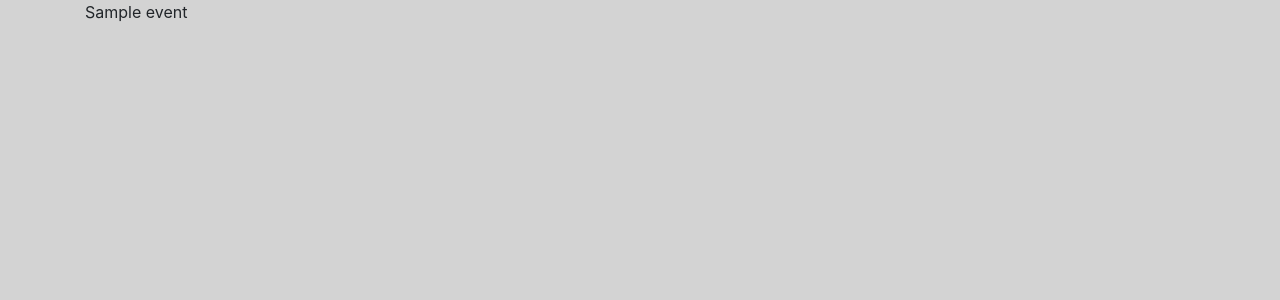
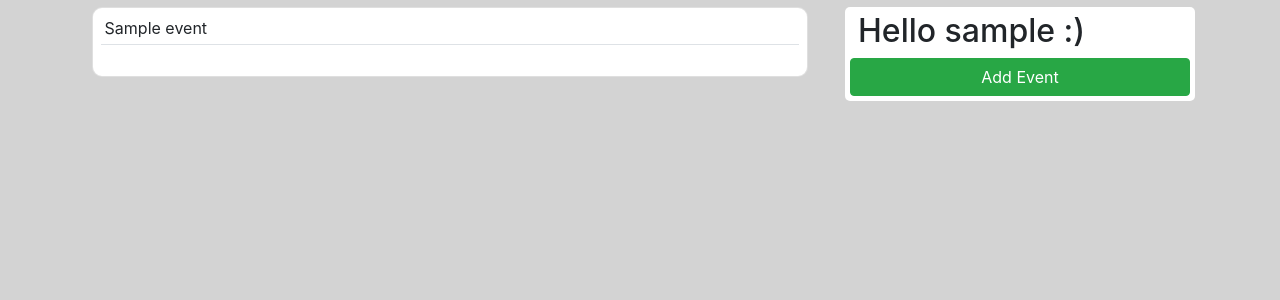
Before and after one commit to kovalski9911/calendar, a Django app: page /events/list/ in a window 1280 px wide. Before the commit the part shown is almost empty. Shown: the top 300 px of the page. Run offline with Django 3.2, Linux system fonts and the light colour scheme; a user stored in the database is signed in; tables that the repository leaves empty hold one stand-in row (values such as "Sample post"); parts of the project's set-up code (start-up, migrations or seed data) failed here and were passed over; some libraries are stand-ins or nearby versions.

Commit message:
style style style

```diff
--- a/events/static/events.css
+++ b/events/static/events.css
@@ -8,3 +8,17 @@
 body {
     background: lightgrey;
 }
+
+.card {
+    padding: 1%;
+    margin: 1%;
+    border-radius: 10px;
+}
+
+.side-bar {
+    background: white;
+    margin-top: 2%;
+    border-radius: 5px;
+    overflow: hidden;
+    padding: 5px;
+}
--- a/events/templates/events/event_list.html
+++ b/events/templates/events/event_list.html
@@ -1,7 +1,28 @@
 {% extends 'base/base.html' %}
 
 {% block content %}
-    {% for object in object_list %}
-        {{ object }}
-    {% endfor %}
+
+    <div class="container">
+        <div class="row">
+            <div class="col-8">
+                {% for object in object_list %}
+                    <div class="card">
+                        <div class="pl-1 pb-1">
+                            {{ object }}
+                        </div>
+                        <div class="border-top pt-3 pb-2"></div>
+                    </div>
+                {% endfor %}
+            </div>
+            <div class="col-4">
+                <div class="side-bar">
+                    <p class="h2 pl-2">Hello {{ user.username }} :)
+                    </p>
+                    <a href="#" class="btn btn-success btn-block">Add Event</a>
+                </div>
+            </div>
+
+        </div>
+    </div>
+
 {% endblock %}
--- a/templates/base/base.html
+++ b/templates/base/base.html
@@ -15,10 +15,8 @@
 </head>
 <body>
 
-    <div class="container">
-        {% block content %}
-        {% endblock %}
-    </div>
+    {% block content %}
+    {% endblock %}
 
     <script src="https://code.jquery.com/jquery-3.3.1.slim.min.js" integrity="sha384-q8i/X+965DzO0rT7abK41JStQIAqVgRVzpbzo5smXKp4YfRvH+8abtTE1Pi6jizo" crossorigin="anonymous"></script>
     <script src="https://cdnjs.cloudflare.com/ajax/libs/popper.js/1.14.3/umd/popper.min.js" integrity="sha384-ZMP7rVo3mIykV+2+9J3UJ46jBk0WLaUAdn689aCwoqbBJiSnjAK/l8WvCWPIPm49" crossorigin="anonymous"></script>
```
Also changed, not shown: events/templates/events/login.html (+8 -0 lines), events/templates/events/register.html (+10 -0 lines).
